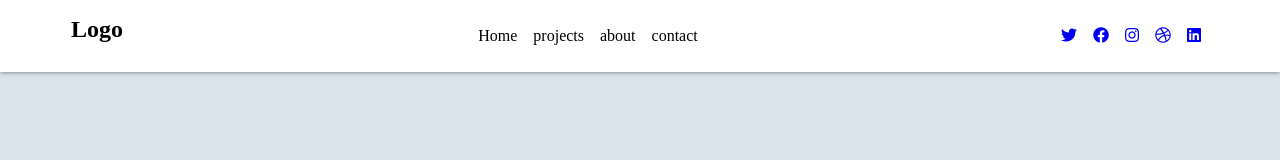
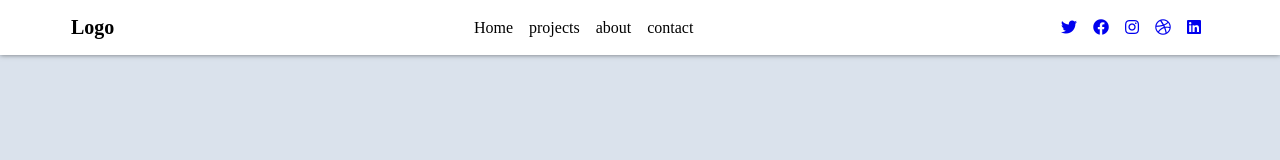
Before and after one commit to Samruddhpk/Html-Css-Js-Projects, a plain HTML site: page DOM-Projects/Navbar/index.html in a window 1280 px wide. Drawn offline with Linux system fonts and the light colour scheme.

Commit message:
Update style.css

```diff
--- a/DOM-Projects/Navbar/style.css
+++ b/DOM-Projects/Navbar/style.css
@@ -31,7 +31,7 @@ nav {
 	font-size: 1rem;
 }
 .logo {
-	height: 40px;
+	font-size:20px;
 }
 
 .links {
```
